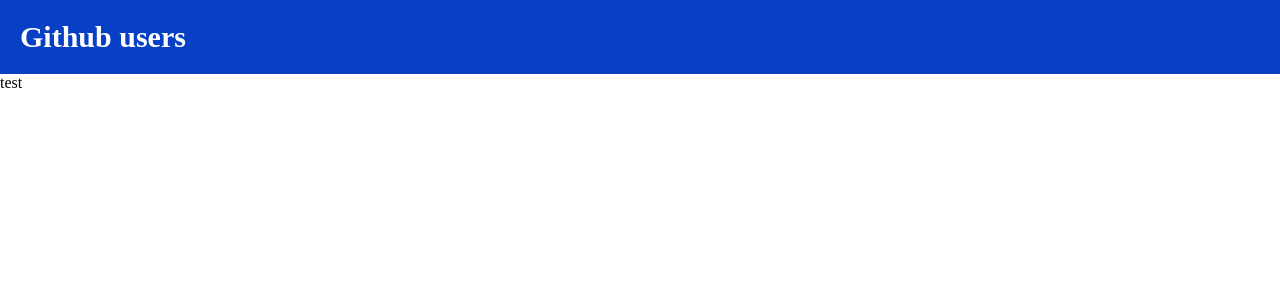
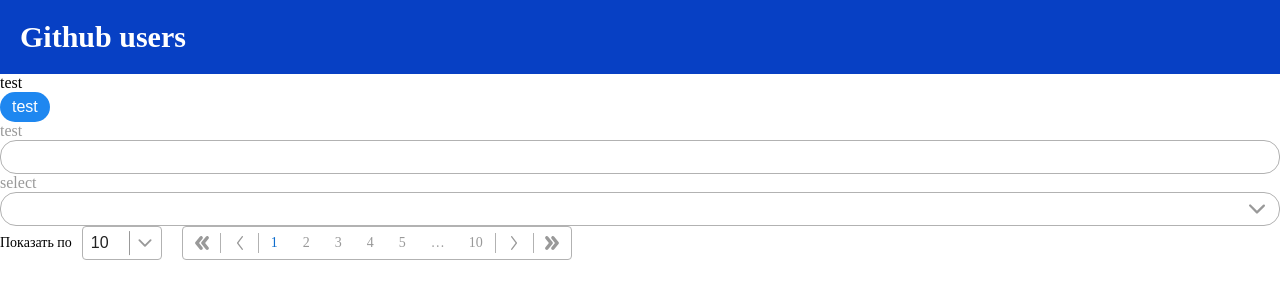
Before and after one commit to Toxic110/github-users, a React app: page / in a window 1280 px wide. Shown: the top 300 px of the page. Built offline with nearby package versions, Linux system fonts and the light colour scheme.

Commit message:
Добавил jsdocs для интерфейсов

```diff
--- a/src/App.tsx
+++ b/src/App.tsx
@@ -20,7 +20,7 @@
       </header>
       <main>
         <RouterProvider router={clientRouter} />
-        {/* <Button variabel="primary">test</Button>
+        <Button variabel="primary">test</Button>
         <Input name="name" label="test" />
         <Select name="test" label="select" options={mokeOptions} />
         <Pagination
@@ -28,7 +28,7 @@
           currentPage={currentPage}
           totalCount={100}
           onPageChange={(page: number) => setCurrentPage(page)}
-      /> */}
+        />
       </main>
     </>
   );
--- a/src/hooks/use-pagination.ts
+++ b/src/hooks/use-pagination.ts
@@ -7,10 +7,15 @@
   return Array.from({ length }, (_, idx) => idx + start);
 };
 
+/** Интерфейс пагинации. */
 interface IPagination {
+  /** Общее количество. */
   totalCount: number;
+  /** Размер страницы. */
   pageSize: number;
+  /** Колличество после которого отображается троеточие. */
   siblingCount: number;
+  /** Текущая страница. */
   currentPage: number;
 }
 
--- a/src/ui-components/Button.tsx
+++ b/src/ui-components/Button.tsx
@@ -1,11 +1,16 @@
 import classNames from 'classnames';
 import { FC } from 'react';
 
+/** Типы кнопки. */
 type ButtonVariabel = 'primary' | 'secondary';
 
+/** Интерфейс для кнопки. */
 interface IButton extends React.ButtonHTMLAttributes<HTMLButtonElement> {
+  /** Потомки кнопки. */
   children: React.ReactNode;
+  /** Вариант кнопки. */
   variabel: ButtonVariabel;
+  /** Класс кнопки. */
   className?: string;
 }
 
--- a/src/ui-components/Input.tsx
+++ b/src/ui-components/Input.tsx
@@ -1,7 +1,10 @@
 import { FC } from 'react';
 
+/** Интерфейс для инпута. */
 interface IInput extends React.InputHTMLAttributes<HTMLInputElement> {
+  /** Имя инпута. */
   name: string;
+  /** Именование инпута. */
   label: string;
 }
 
--- a/src/ui-components/Pagination.tsx
+++ b/src/ui-components/Pagination.tsx
@@ -3,11 +3,17 @@
 import classnames from 'classnames';
 import { FC, useState } from 'react';
 
+/** Пропсы пагинации. */
 interface IPagination {
+  /** Функция смены страницы. */
   onPageChange(val: number): void;
+  /** Общее количество. */
   totalCount: number;
-  siblingCount?: 1 | undefined;
+  /** Колличество после которого отображается троеточие. */
+  siblingCount?: number | undefined;
+  /** Текущая страница. */
   currentPage: number;
+  /** Имя класса. */
   className: string;
 }
 
```
Also changed, not shown: src/ui-components/Select.tsx (+10 -0 lines). Lines whose indentation alone changed are shown as unchanged.
